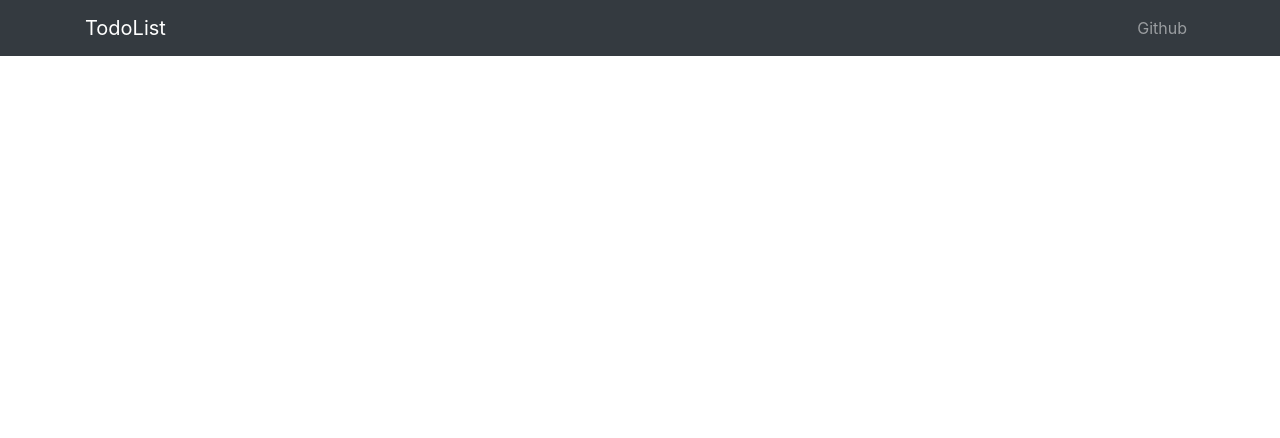
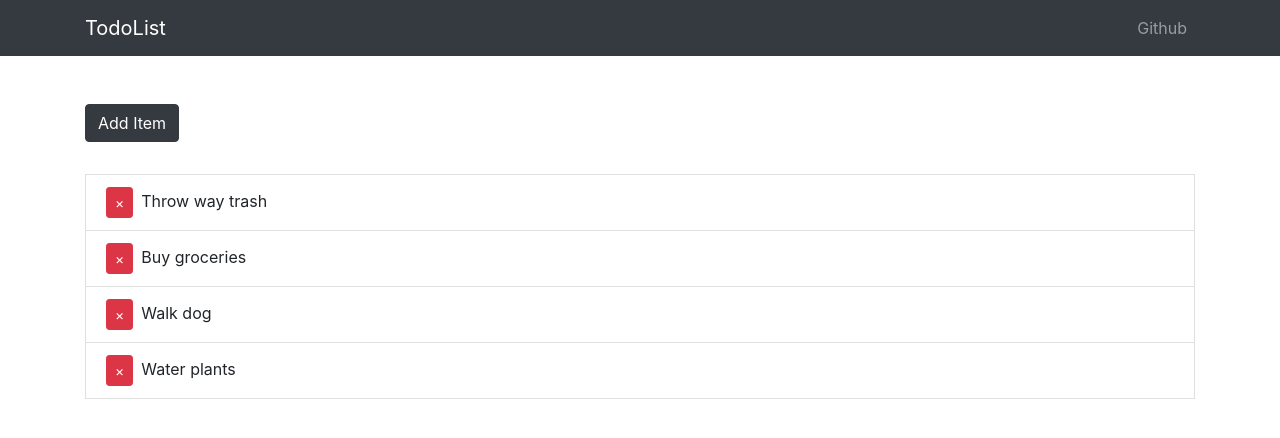
Before and after one commit to kaavyalakshmanan/worksmart, a React (Create React App) app in the folder client/: page / in a window 1280 px wide. Shown: the top 438 px of the page. Built offline with nearby package versions, Linux system fonts and the light colour scheme.

Commit message:
Implemented react components

```diff
--- a/client/package.json
+++ b/client/package.json
@@ -12,7 +12,8 @@
     "react-scripts": "3.4.1",
     "react-transition-group": "^4.4.1",
     "reactstrap": "^8.5.1",
-    "uuid": "^8.2.0"
+    "uuid": "^8.2.0",
+    "uuidv4": "^6.2.0"
   },
   "scripts": {
     "start": "react-scripts start",
--- a/client/src/App.css
+++ b/client/src/App.css
@@ -0,0 +1,21 @@
+.add-btn {
+    margin-bottom: 2rem;
+}
+
+.remove-btn {
+    margin-right: 0.5rem;
+}
+
+.fade-enter {
+    opacity: 0.01;
+}
+
+.fade-enter-active {
+    opacity: 1;
+    transition: opacity 1000ms ease-in;
+}
+
+.fade-exit {
+    opacity: 0.01;
+    transition: opacity 1000ms ease-in;
+}
--- a/client/src/App.js
+++ b/client/src/App.js
@@ -1,5 +1,6 @@
 import React, {Component} from 'react';
 import AppNavbar from "./components/AppNavbar";
+import TodoList from "./components/TodoList";
 import 'bootstrap/dist/css/bootstrap.min.css';
 import './App.css';
 
@@ -7,6 +8,7 @@
   return (
     <div className="App">
       <AppNavbar />
+      <TodoList />
     </div>
   );
 }
--- /dev/null
+++ b/client/src/components/TodoList.js
@@ -0,0 +1,59 @@
+import React, {Component} from 'react';
+import {Container, ListGroup, ListGroupItem, Button} from 'reactstrap';
+import {CSSTransition, TransitionGroup} from 'react-transition-group';
+import {v4 as uuid} from "uuid";
+
+class TodoList extends Component {
+    state = {
+        todos: [
+            {id: uuid(), description: 'Throw way trash'},
+            {id: uuid(), description: 'Buy groceries'},
+            {id: uuid(), description: 'Walk dog'},
+            {id: uuid(), description: 'Water plants'},
+        ]
+    }
+
+    render() {
+        const { todos } = this.state;
+        return(
+            <Container>
+                <Button
+                className="add-btn"
+                color="dark"
+                onClick={() => {
+                    const description = prompt('Enter todo');
+                    if (description) {
+                        this.setState(state => ({
+                            todos: [...state.todos, {id: uuid(), description}]
+                        }));
+                    }
+                }}
+                >Add Item
+                </Button>
+                <ListGroup>
+                    <TransitionGroup className="todo-list">
+                        {todos.map(({id, description}) => (
+                            <CSSTransition key={id} timeout={500} classNames="fade">
+                                <ListGroupItem>
+                                    <Button
+                                        className="remove-btn"
+                                        color="danger"
+                                        size="sm"
+                                        onClick={() => {
+                                            this.setState(state => ({
+                                                todos: this.state.todos.filter(todo => todo.id !== id)
+                                            }));
+                                        }}
+                                        >&times;</Button>
+                                    {description}
+                                </ListGroupItem>
+                            </CSSTransition>
+                        ))}
+                    </TransitionGroup>
+                </ListGroup>
+            </Container>
+        )
+    }
+}
+
+export default TodoList;
```
Also changed, not shown: 1 other file (tests, documents, lock files or other folders).
